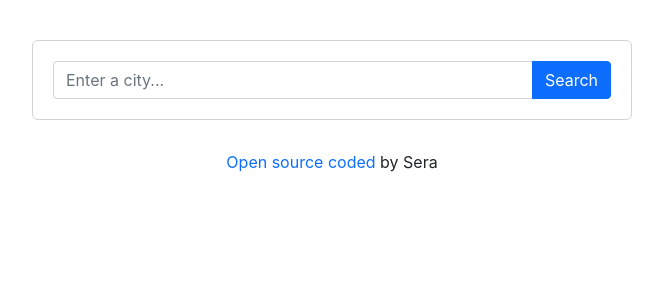
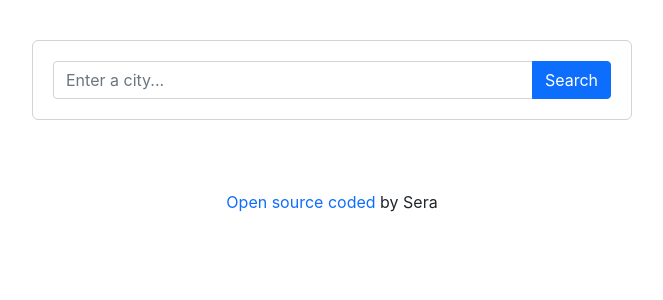
Before and after one commit to Sera-iso/React_Weather_APP, a React (Create React App) app: page / in a window 1280 px wide. Shown: the top 300 px of the page, without its empty margins (308-971 px from the left). Built offline with nearby package versions, Linux system fonts and the light colour scheme.

Commit message:
Cleaned react APP from pre-created files

```diff
--- a/src/App.js
+++ b/src/App.js
@@ -5,10 +5,8 @@ import Footer from "./Footer";
 function App() {
   return (
     <div className="App">
-      <header className="App-header">
         <Search />
         <Footer />
-      </header>
     </div>
   );
 }
--- a/src/Search.css
+++ b/src/Search.css
@@ -3,7 +3,7 @@
     border-radius: 6px;
     max-width: 600px;
     display: block;
-    margin: 0 auto;
+    margin: 40px auto;
     width: 90%;
 }
 .Search form {
```
Also changed, not shown: src/logo.svg (deleted), 1 other file (tests, documents, lock files or other folders).
